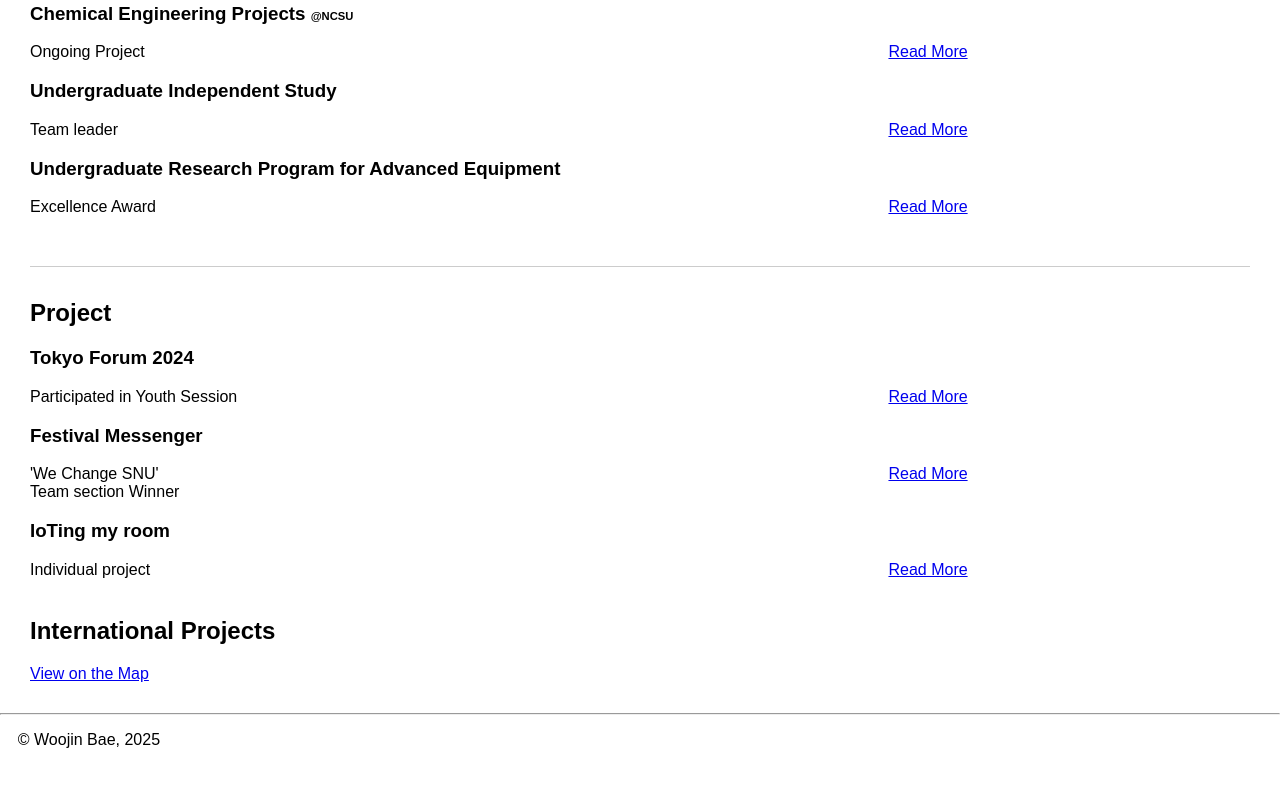
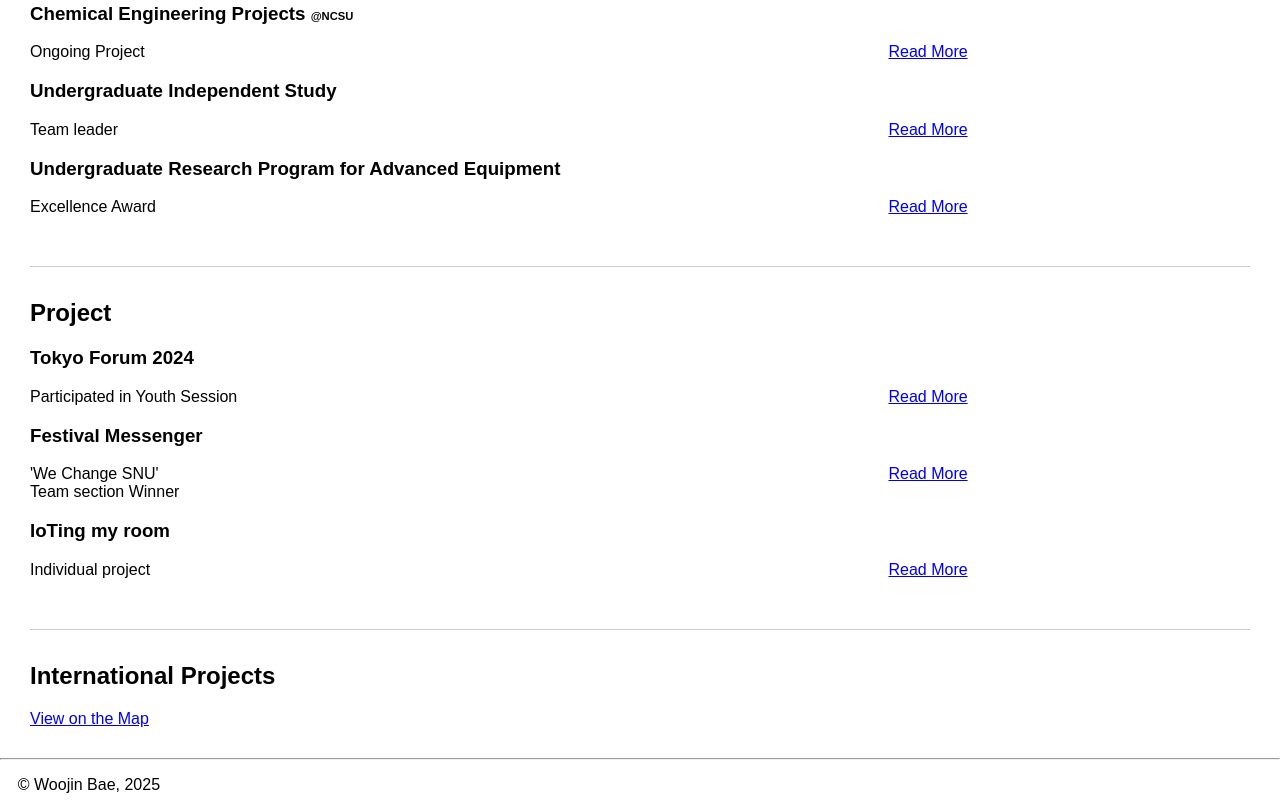
Before and after one commit to woojinb1/woojinb1.github.io, a website: page public/projects.html in a window 1280 px wide. Shown: the part 329-1139 px from the top of the page. Before the commit the page ends 1094 px from the top, so only its background shows below. Drawn offline with Linux system fonts and the light colour scheme.

Commit message:
vcard updated

```diff
--- a/public/projects.html
+++ b/public/projects.html
@@ -56,6 +56,7 @@
             <a href="projects/project4.html" class="btn">Read More</a>
         </section>
         <br>
+        <hr style="border: 0; border-top: 1px solid #ccc; margin: 2rem 0;">
         <h2>International Projects</h2>
         <section>
             <a href="projects/International activities.html" class="btn">View on the Map</a>
```
